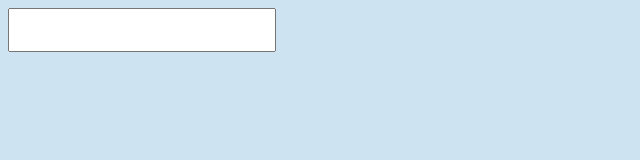
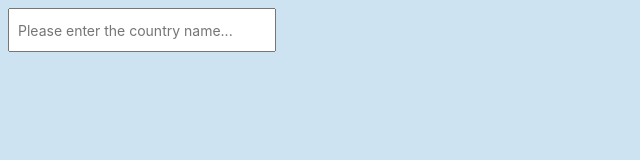
Before and after one commit to Viacheslav-Penskoy/goit-js-hw-10, a website built with Parcel: page src/index.html in a window 1280 px wide. Shown: the whole page, without its empty margins (0-640 px from the left). Built offline with nearby package versions, Linux system fonts and the light colour scheme.

Commit message:
add placeholder

```diff
--- a/src/css/styles.css
+++ b/src/css/styles.css
@@ -24,6 +24,10 @@
   width: 100%;
 }
 
+#search-box::placeholder {
+  font-size: 14px;
+}
+
 .country-list {
   list-style: none;
 }
--- a/src/index.html
+++ b/src/index.html
@@ -7,7 +7,7 @@
     <title>Homework 10</title>
   </head>
   <body>
-    <input type="text" id="search-box" />
+    <input type="text" id="search-box" placeholder="Please enter the country name..." />
     <ul class="country-list"></ul>
     <div class="country-info"></div>
 
```
